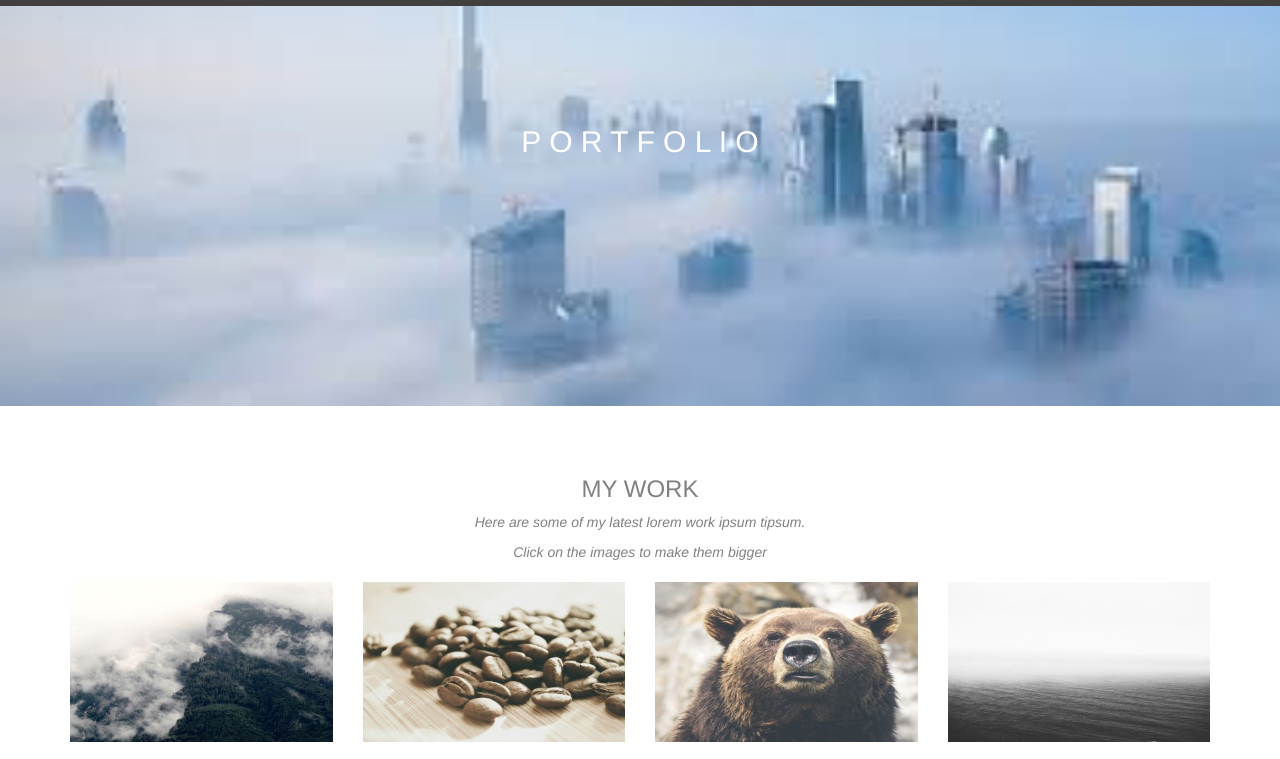
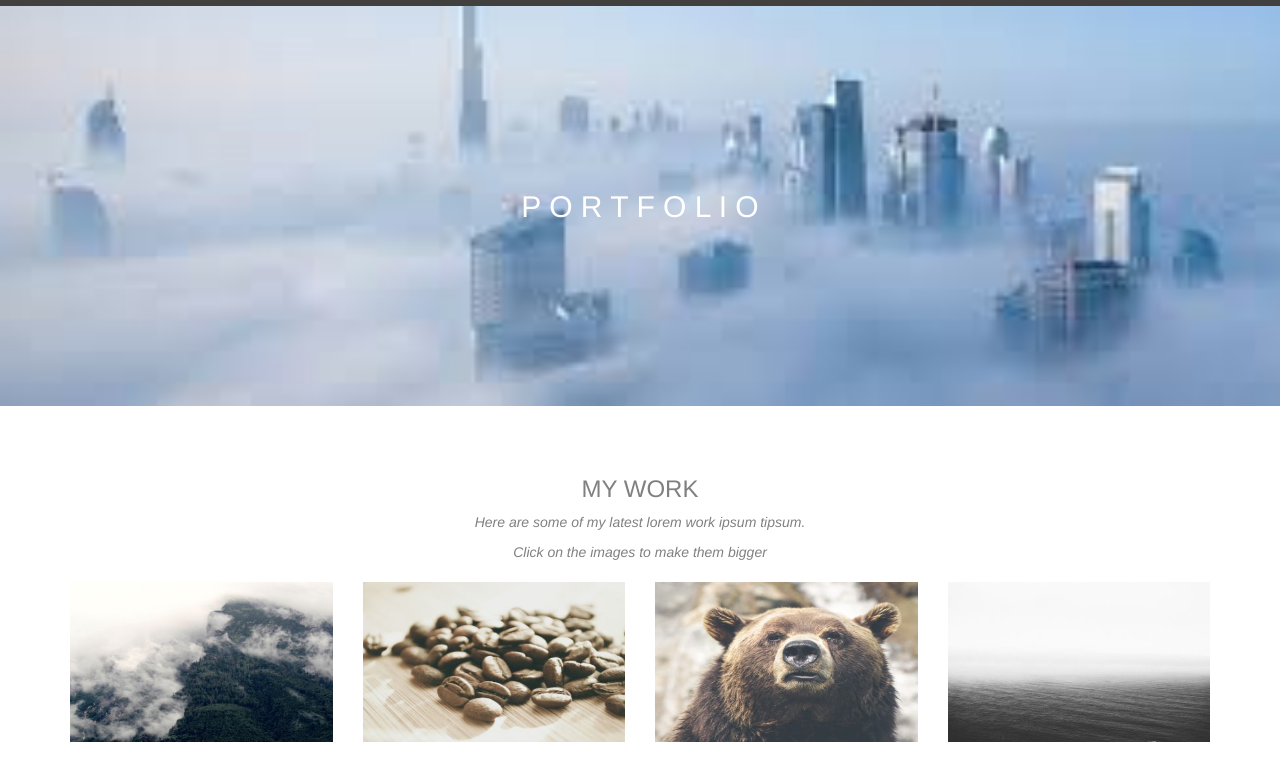
Before and after one commit to AbhijeetPrajapati/Moesia, a plain HTML site: page Template.html in a window 1280 px wide. Shown: the part 2080-2839 px from the top of the page. Drawn offline with nearby package versions, Linux system fonts and the light colour scheme.

Commit message:
update some code.

```diff
--- a/Assets/Style.CSS
+++ b/Assets/Style.CSS
@@ -216,7 +216,7 @@ body {
     text-align: center;
     font-size: 30px;
     /* width: -webkit-fill-available; */
-    margin-top: 9%;
+    margin-top: 180px;
 }
 .template-bgimage0 {
     background-image: url("./Images/temp03.jpeg");
--- a/Template.html
+++ b/Template.html
@@ -171,6 +171,9 @@
                 <p>Swing by for a cup of <i class="fa fa-coffee"></i>, or leave me a note:</p>
             </div>
         </div>
+        <div>
+
+        </div>
     </div>
 </body>
 </html>
```
Also changed, not shown: index.html (indentation only).
